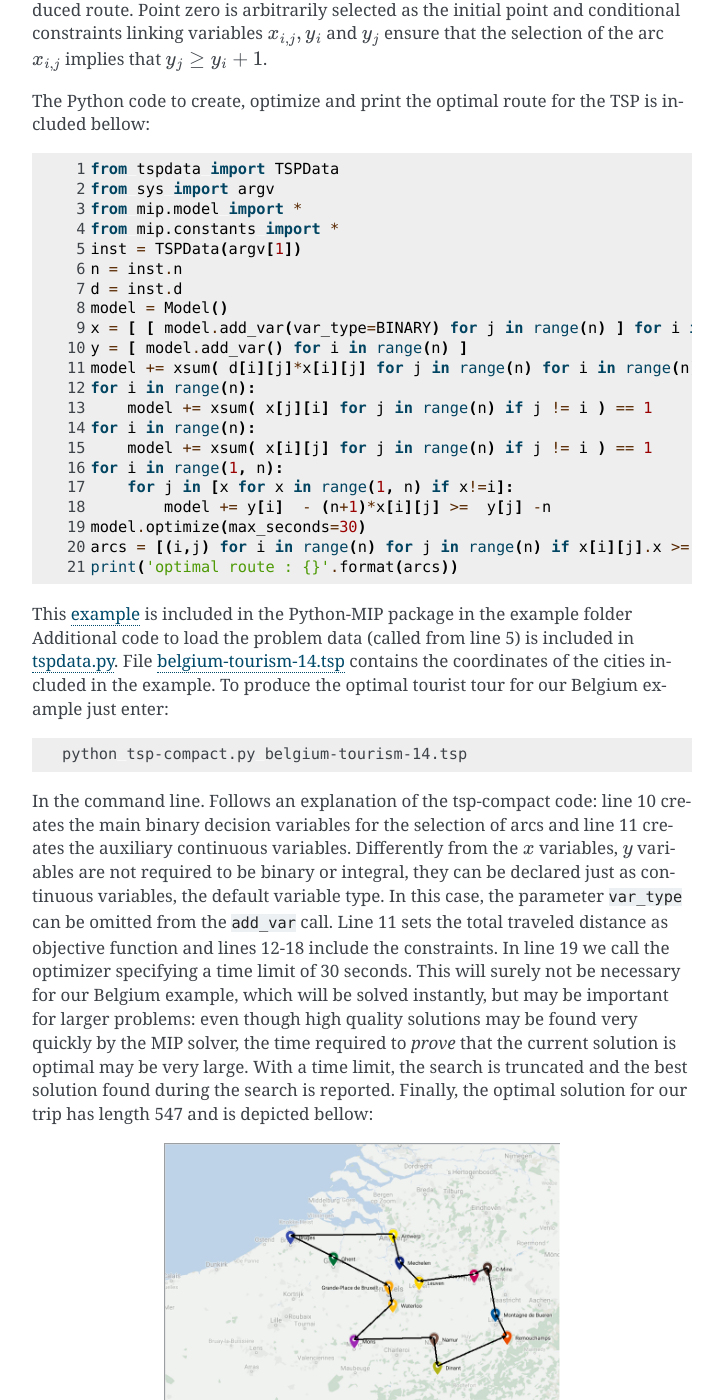
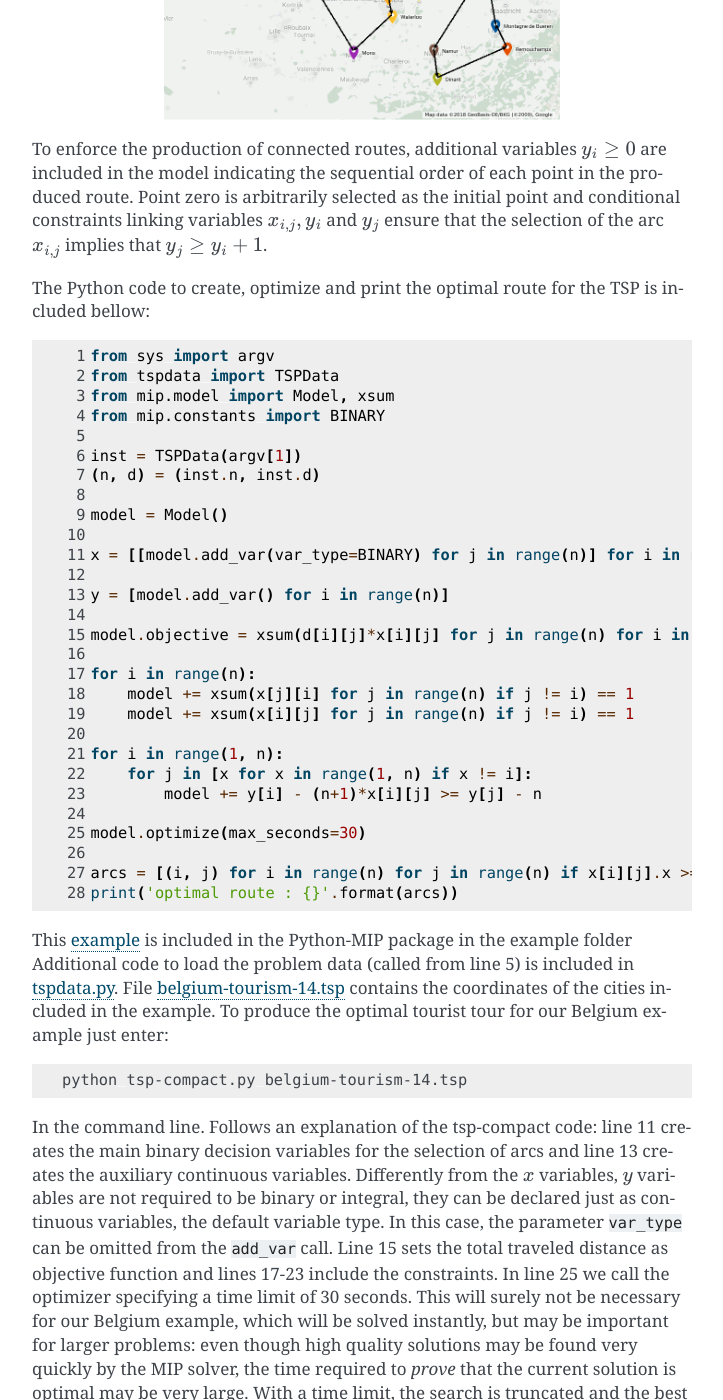
Before and after one commit to coin-or/python-mip, a Sphinx documentation site: the page built from docs/examples.rst, in a window 1280 px wide and 1400 px high, scrolled down 2413 px. Shown: the whole window, without its empty margins (388-1111 px from the left). Built offline with Sphinx 7.4.7, drawn with Linux system fonts in a browser that asks for light colours; cross-references to code outside the pages are shown as plain code; some of the changed text lies outside the part shown.

Commit message:
PEP8 compatible examples and fix for model.relax
Former-commit-id: 6f2bf5dd590aebfff21431a832e97a7f332a92f0

```diff
--- a/docs/examples.rst
+++ b/docs/examples.rst
@@ -32,25 +32,34 @@
 .. code-block:: python
     :linenos:
 
-    from mip.model import *
-    p = [10, 13, 18, 31,  7, 15]
+    from mip.model import Model, xsum
+    from mip.constants import MAXIMIZE, BINARY
+
+    p = [10, 13, 18, 31, 7, 15]
     w = [11, 15, 20, 35, 10, 33]
-    c = 40
+    c = 47
     n = len(w)
+
     m = Model('knapsack', MAXIMIZE)
-    x = [m.add_var(var_type='B') for i in range(n)]
-    m += xsum(p[i]*x[i] for i in range(n) )
-    m += xsum(w[i]*x[i] for i in range(n) ) <= c
+
+    x = [m.add_var(var_type=BINARY) for i in range(n)]
+
+    m.objective = xsum(p[i]*x[i] for i in range(n))
+
+    m += xsum(w[i]*x[i] for i in range(n)) <= c
+
     m.optimize()
-    selected=[i for i in range(n) if x[i].x>=0.99]
+
+    selected = [i for i in range(n) if x[i].x >= 0.99]
     print('selected items: {}'.format(selected))
 
-Lines 1-5 load problem data. In line 6 an empty maximization
-model m with the (optional) name of "knapsack" is created. Line 7 adds the
-binary decision variables to model m. Line 8 defines the objective
-function of this model and Line 9 adds the capacity constraint. The model
-is optimized in line 10 and the solution, a list of the selected items, is
-computed at line 11.
+Lines 1 and 2 import the required classes and definitions from Python-MIP.
+Lines 4-7 define the problem data. Line 9 creates an empty maximization
+problem :code:`m` with the (optional) name of "knapsack". Line 11 adds the
+binary decision variables to model :code:`m`. Line 13 defines the
+objective function of this model and line 15 adds the capacity constraint.
+The model is optimized in line 17 and the solution, a list of the selected
+items, is computed at line 19.
 
 .. _tsp-label:
 
@@ -108,27 +117,35 @@
 .. code-block:: python
     :linenos:
 
+    from sys import argv
     from tspdata import TSPData
-    from sys import argv
-    from mip.model import *
-    from mip.constants import *
+    from mip.model import Model, xsum
+    from mip.constants import BINARY
+
     inst = TSPData(argv[1])
-    n = inst.n
-    d = inst.d
+    (n, d) = (inst.n, inst.d)
+
     model = Model()
-    x = [ [ model.add_var(var_type=BINARY) for j in range(n) ] for i in range(n) ]
-    y = [ model.add_var() for i in range(n) ]
-    model += xsum( d[i][j]*x[i][j] for j in range(n) for i in range(n) )
+
+    x = [[model.add_var(var_type=BINARY) for j in range(n)] for i in range(n)]
+
+    y = [model.add_var() for i in range(n)]
+
+    model.objective = xsum(d[i][j]*x[i][j] for j in range(n) for i in range(n))
+
     for i in range(n):
-        model += xsum( x[j][i] for j in range(n) if j != i ) == 1
-    for i in range(n):
-        model += xsum( x[i][j] for j in range(n) if j != i ) == 1
+        model += xsum(x[j][i] for j in range(n) if j != i) == 1
+        model += xsum(x[i][j] for j in range(n) if j != i) == 1
+
     for i in range(1, n):
-        for j in [x for x in range(1, n) if x!=i]:
-            model += y[i]  - (n+1)*x[i][j] >=  y[j] -n
+        for j in [x for x in range(1, n) if x != i]:
+            model += y[i] - (n+1)*x[i][j] >= y[j] - n
+
     model.optimize(max_seconds=30)
-    arcs = [(i,j) for i in range(n) for j in range(n) if x[i][j].x >= 0.99]
+
+    arcs = [(i, j) for i in range(n) for j in range(n) if x[i][j].x >= 0.99]
     print('optimal route : {}'.format(arcs))
+
 
 This `example <https://raw.githubusercontent.com/coin-or/python-mip/master/examples/tsp-compact.py>`_ is included in the Python-MIP package in the example folder
 Additional code to load the problem data (called from line 5) is included in `tspdata.py <https://raw.githubusercontent.com/coin-or/python-mip/master/examples/tspdata.py>`_.
@@ -140,14 +157,14 @@
     python tsp-compact.py belgium-tourism-14.tsp
 
 In the command line. Follows an explanation of the tsp-compact code: line
-10 creates the main binary decision variables for the selection of arcs
-and line 11 creates the auxiliary continuous variables. Differently
+11 creates the main binary decision variables for the selection of arcs
+and line 13 creates the auxiliary continuous variables. Differently
 from the :math:`x` variables, :math:`y` variables are not required to be
 binary or integral, they can be declared just as continuous variables, the
 default variable type. In this case, the parameter :code:`var_type` can be
-omitted from the :code:`add_var` call. Line 11 sets the total traveled
-distance as objective function and lines 12-18 include the constraints. In
-line 19 we call the optimizer specifying a time limit of 30 seconds. This
+omitted from the :code:`add_var` call. Line 15 sets the total traveled
+distance as objective function and lines 17-23 include the constraints. In
+line 25 we call the optimizer specifying a time limit of 30 seconds. This
 will surely not be necessary for our Belgium example, which will be solved
 instantly, but may be important for larger problems: even though high
 quality solutions may be found very quickly by the MIP solver, the time
--- a/setup.py
+++ b/setup.py
@@ -13,7 +13,7 @@
     name="mip",
     python_requires='>3.5.0',
     version=VERSION,
-    author="Toffolo, T.A.M. and Santos, H.G.",
+    author="Santos, H.G. and Toffolo, T.A.M.",
     author_email="haroldo@ufop.edu.br",
     description="Python tools for Modeling and Solving Mixed-Integer Linear \
     Programs (MIPs)",
```
Also changed, not shown: docs/custom.rst (+122 -88 lines), 2 other files.
